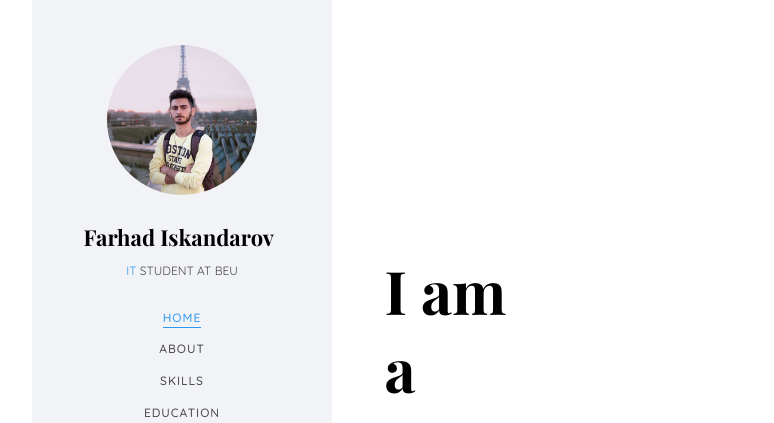
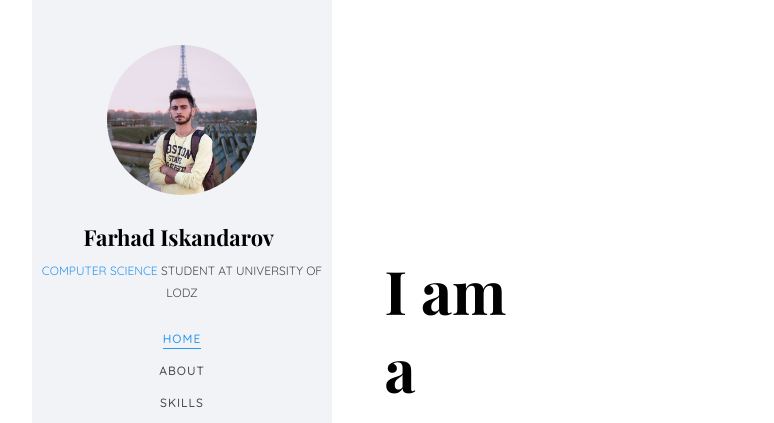
Before and after one commit to Farhad-Iskandarov/theferhadd, a plain HTML site: page index.html in a window 1280 px wide. Shown: the top 423 px of the page, without its empty margins (23-797 px from the left). Drawn offline with nearby package versions, Linux system fonts and the light colour scheme; files whose address does not match are found by name; a web font is replaced by a local one.

Commit message:
Update index.html

```diff
--- a/index.html
+++ b/index.html
@@ -63,7 +63,7 @@
 			<div class="text-center">
 				<div class="author-img" style="background-image: url(images/about.jpg);"></div>
 				<h1 id="theferhadd-logo"><a href="index.html">Farhad Iskandarov</a></h1>
-				<span class="position"><a target="blank" href="https://en.wikipedia.org/wiki/Information_technology">IT </a> Student at BEU</span>
+				<span class="position"><a target="blank" href="https://en.wikipedia.org/wiki/Information_technology">Computer Science </a> Student at University of Lodz</span>
 			</div>
 			<nav id="theferhadd-main-menu" role="navigation" class="navbar">
 				<div id="navbar" class="collapse">
```
